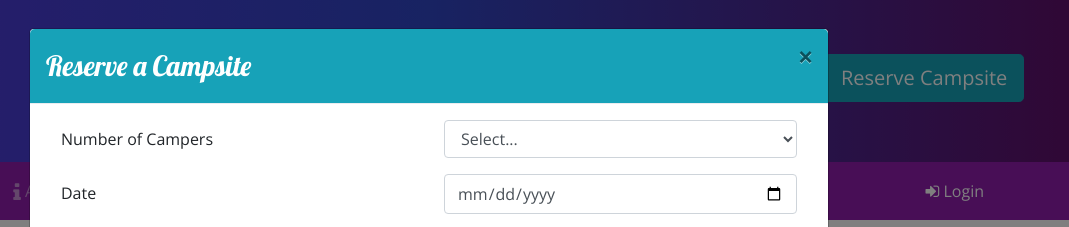
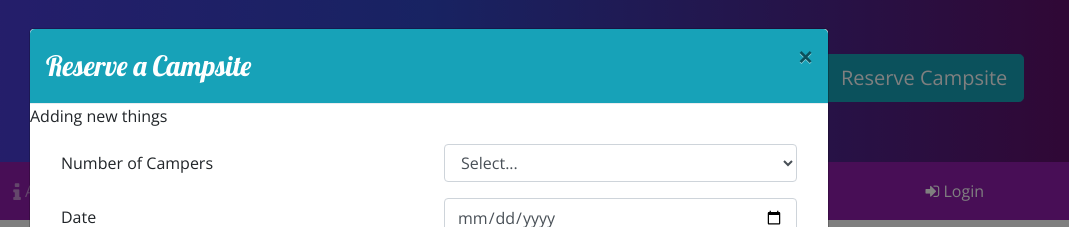
Before and after one commit to arielstitt/nucamp_project, a website: page index.html in a window 1280 px wide. Both pictures are taken after a click on the button "Reserve Campsite". Shown: the top 227 px of the page, 211-1280 px from the left. Drawn offline with nearby package versions, Linux system fonts and the light colour scheme.

Commit message:
added text to a div

```diff
--- a/index.html
+++ b/index.html
@@ -45,7 +45,7 @@
                     <!-- PART 2 BUTTON -->
                     <button type="button" class="close" data-dismiss="modal">&times;</button>
                 </div>
-
+                <div>Adding new things</div>
                 <div class="modal-body">
                     <div class="container-fluid">
                         <form id='reserveForm'>
```
